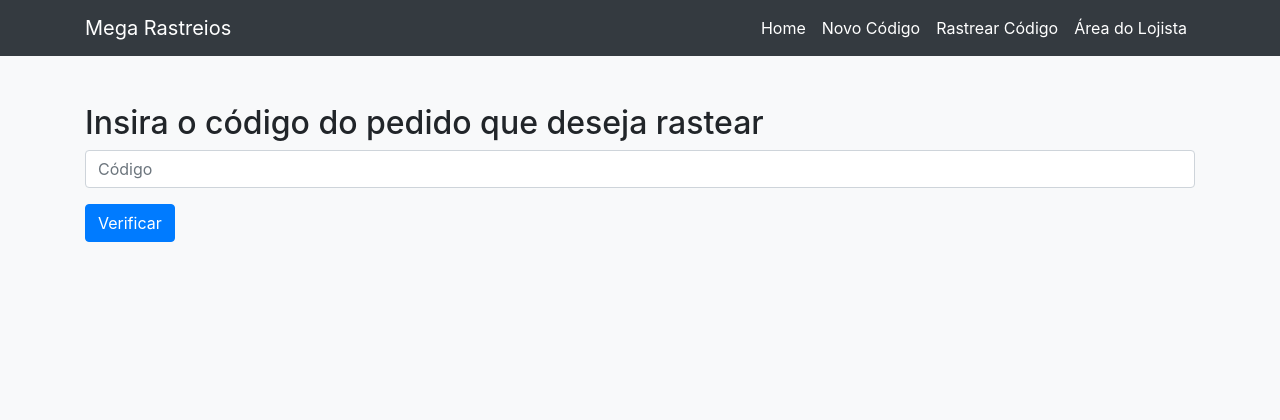
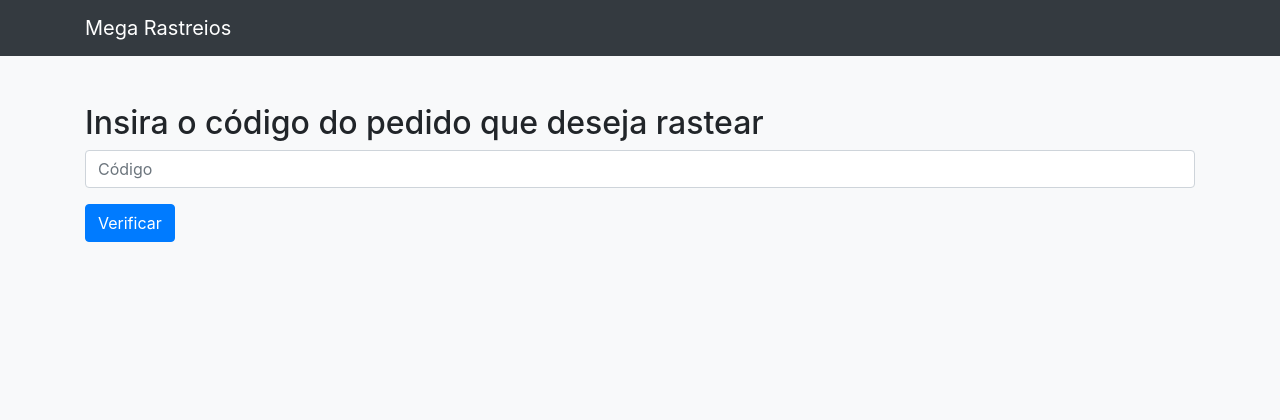
Before and after one commit to AripMiranda/rastreioproblem, a Django app: page /enter_code/ in a window 1280 px wide. Shown: the top 420 px of the page. Run offline with Django 4.2, Linux system fonts and the light colour scheme; parts of the project's set-up code (start-up, migrations or seed data) failed here and were passed over; some libraries are stand-ins or nearby versions.

Commit message:
remove navbar

```diff
--- a/templates/base.html
+++ b/templates/base.html
@@ -22,22 +22,22 @@
                 aria-controls="navbarNav" aria-expanded="false" aria-label="Toggle navigation">
             <span class="navbar-toggler-icon"></span>
         </button>
-        <div class="collapse navbar-collapse" id="navbarNav">
-            <ul class="navbar-nav ml-auto">
-                <li class="nav-item active">
-                    <a class="nav-link" href="/">Home</a>
-                </li>
-                <li class="nav-item">
-                    <a class="nav-link" href="{% url 'create_sale' %}">Novo Código</a>
-                </li>
-                <li class="nav-item">
-                    <a class="nav-link" href="{% url 'enter_purchase_code' %}">Rastrear Código</a>
-                </li>
-                <li class="nav-item">
-                    <a class="nav-link" href="{% url 'shop_login' %}">Área do Lojista</a>
-                </li>
-            </ul>
-        </div>
+{#        <div class="collapse navbar-collapse" id="navbarNav">#}
+{#            <ul class="navbar-nav ml-auto">#}
+{#                <li class="nav-item active">#}
+{#                    <a class="nav-link" href="/">Home</a>#}
+{#                </li>#}
+{#                <li class="nav-item">#}
+{#                    <a class="nav-link" href="{% url 'create_sale' %}">Novo Código</a>#}
+{#                </li>#}
+{#                <li class="nav-item">#}
+{#                    <a class="nav-link" href="{% url 'enter_purchase_code' %}">Rastrear Código</a>#}
+{#                </li>#}
+{#                <li class="nav-item">#}
+{#                    <a class="nav-link" href="{% url 'shop_login' %}">Área do Lojista</a>#}
+{#                </li>#}
+{#            </ul>#}
+{#        </div>#}
     </div>
 </nav>
 
```
